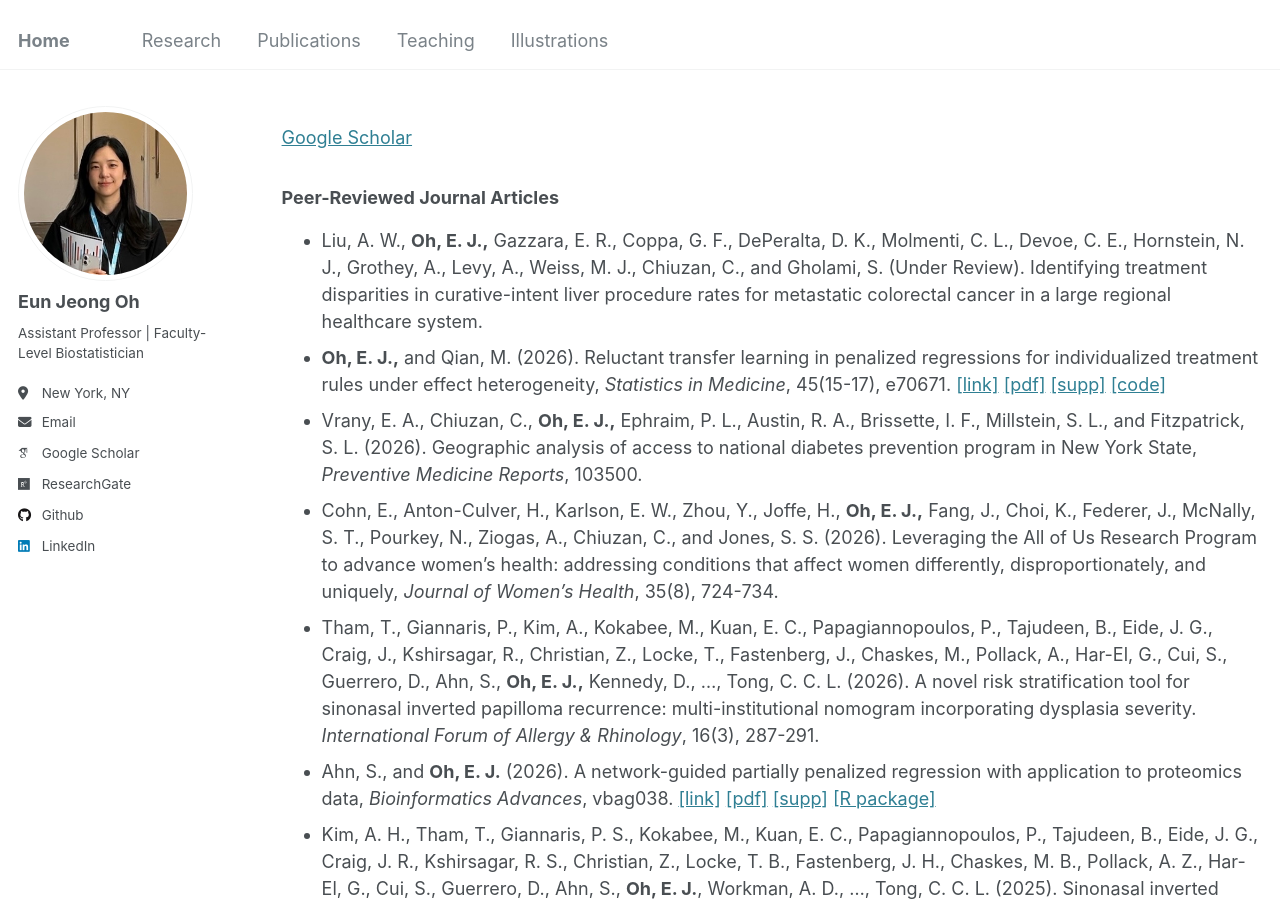
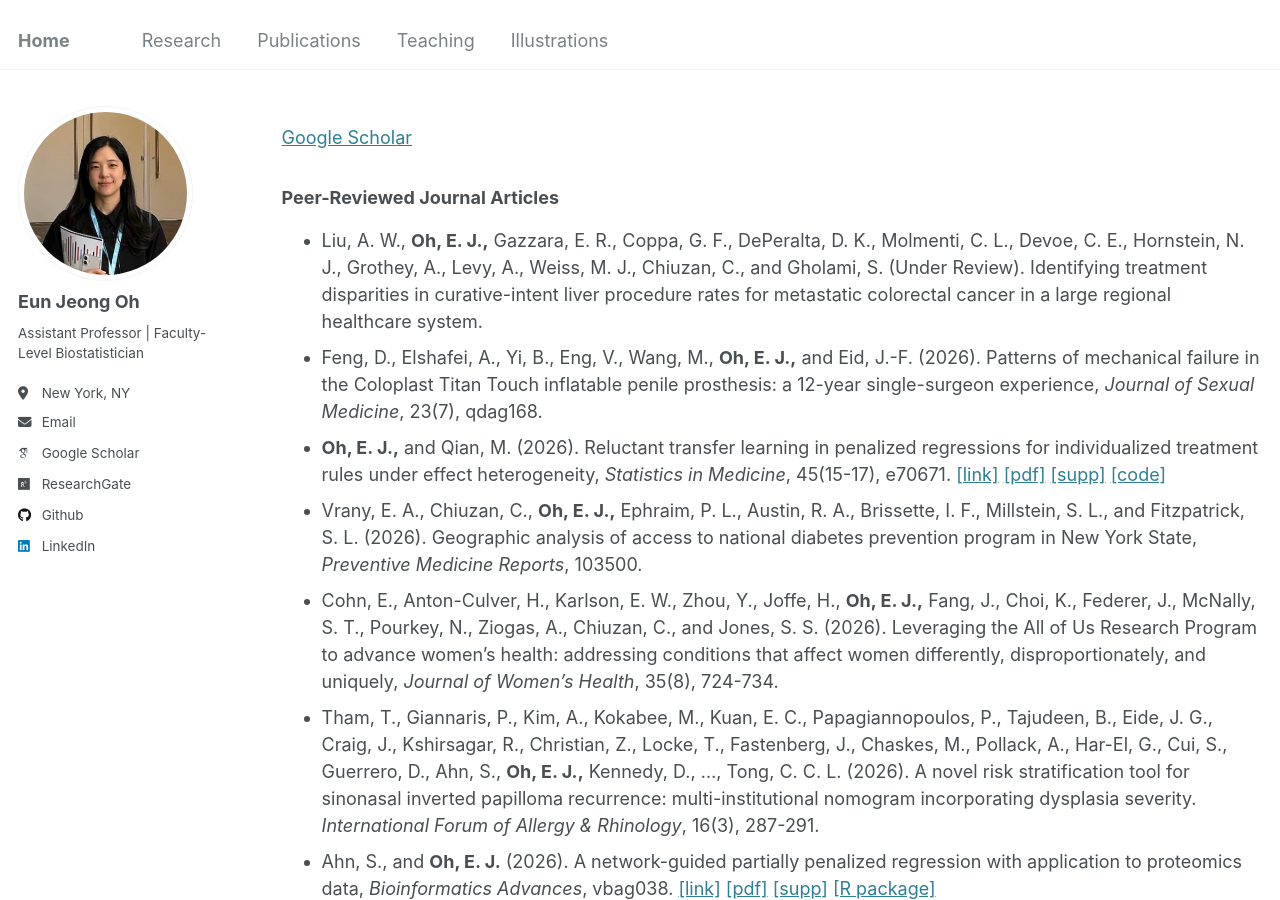
Before and after one commit to oheunj/oheunj.github.io, a Jekyll site: the page built from _pages/publications.md, in a window 1280 px wide and 900 px high. Built offline with Jekyll 4.4.1, drawn with Linux system fonts in a browser that asks for light colours; some web fonts are replaced.

Commit message:
Update publications.md

```diff
--- a/_pages/publications.md
+++ b/_pages/publications.md
@@ -14,6 +14,7 @@ redirect_from:
 ### Peer-Reviewed Journal Articles
 
 * Liu, A. W., __Oh, E. J.,__ Gazzara, E. R., Coppa, G. F., DePeralta, D. K., Molmenti, C. L., Devoe, C. E., Hornstein, N. J., Grothey, A., Levy, A., Weiss, M. J., Chiuzan, C., and Gholami, S. (Under Review). Identifying treatment disparities in curative-intent liver procedure rates for metastatic colorectal cancer in a large regional healthcare system.
+* Feng, D., Elshafei, A., Yi, B., Eng, V.,  Wang, M., __Oh, E. J.,__ and Eid, J.-F. (2026). Patterns of mechanical failure in the Coloplast Titan Touch inflatable penile prosthesis: a 12-year single-surgeon experience, _Journal of Sexual Medicine_, 23(7), qdag168.
 * __Oh, E. J.,__ and Qian, M. (2026). Reluctant transfer learning in penalized regressions for individualized treatment rules under effect heterogeneity, _Statistics in Medicine_, 45(15-17), e70671. [[link]](https://onlinelibrary.wiley.com/doi/10.1002/sim.70671) [[pdf]](https://pmc.ncbi.nlm.nih.gov/articles/PMC13349454/pdf/SIM-45-0.pdf) [[supp]](https://onlinelibrary.wiley.com/action/downloadSupplement?doi=10.1002%2Fsim.70671&file=sim70671-sup-0001-Supinfo.pdf.pdf) [[code]](https://github.com/oheunj/RTL)
 * Vrany, E. A., Chiuzan, C., __Oh, E. J.,__ Ephraim, P. L., Austin, R. A., Brissette, I. F., Millstein, S. L., and Fitzpatrick, S. L. (2026). Geographic analysis of access to national diabetes prevention program in New York State, _Preventive Medicine Reports_, 103500.
 * Cohn, E., Anton-Culver, H., Karlson, E. W., Zhou, Y., Joffe, H., __Oh, E. J.,__ Fang, J., Choi, K., Federer, J., McNally, S. T., Pourkey, N., Ziogas, A., Chiuzan, C., and Jones, S. S. (2026). Leveraging the All of Us Research Program to advance women’s health: addressing conditions that affect women differently, disproportionately, and uniquely, _Journal of Women's Health_, 35(8), 724-734.
```
